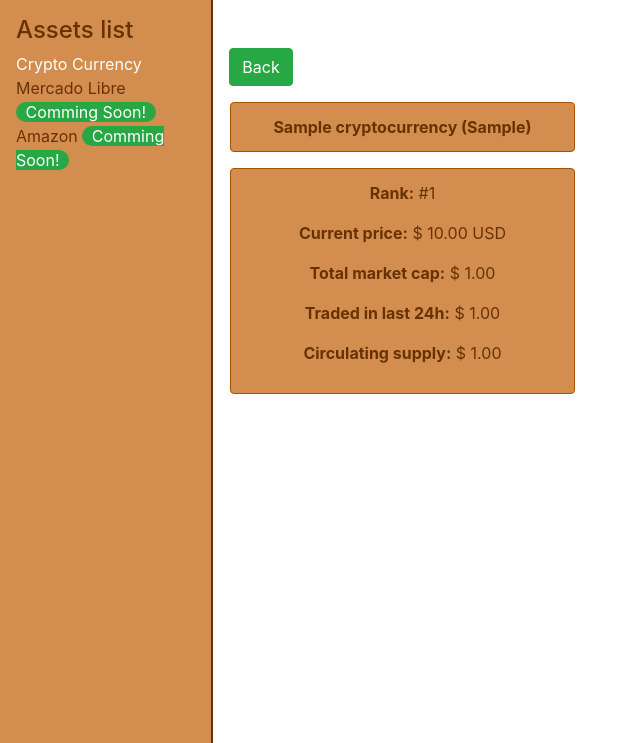
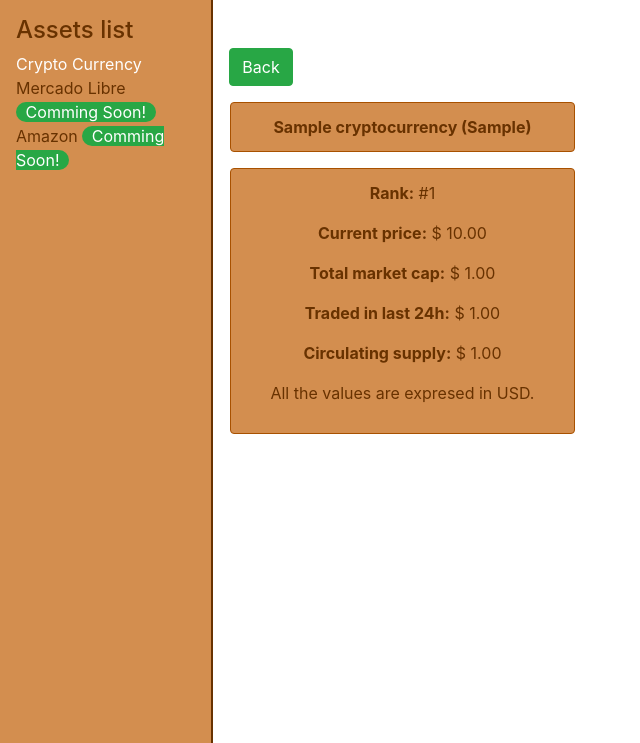
Before and after one commit to gonza56d/hitmeapp, a Django app: a page that uses hitmeapp/templates/crypto/detail.html in a window 1280 px wide. Shown: the part 58-801 px from the top of the page, without its empty margins (0-640 px from the left). Run offline with Django 3.2, Linux system fonts and the light colour scheme; a user stored in the database is signed in; tables that the repository leaves empty hold one stand-in row (values such as "Sample post"); parts of the project's set-up code (start-up, migrations or seed data) failed here and were passed over; some libraries are stand-ins or nearby versions.

Commit message:
aesthetic detail

```diff
--- a/hitmeapp/templates/crypto/detail.html
+++ b/hitmeapp/templates/crypto/detail.html
@@ -14,10 +14,11 @@
     <div class="col-md-8"></div>
     <div class="alert alert-app col-12 col-md-4 text-center">
         <p><strong>Rank:</strong> #{{ object.current_value.rank }}</p>
-        <p><strong>{% translate 'Current price' %}:</strong> $ {{ object.current_value.price|floatformat:2|intcomma }} USD</p>
+        <p><strong>{% translate 'Current price' %}:</strong> $ {{ object.current_value.price|floatformat:2|intcomma }}</p>
         <p><strong>{% translate 'Total market cap' %}:</strong> $ {{ object.current_value.market_cap|floatformat:2|intcomma }}</p>
         <p><strong>{% translate 'Traded in last 24h' %}:</strong> $ {{ object.current_value.volume|floatformat:2|intcomma }}</p>
         <p><strong>{% translate 'Circulating supply' %}:</strong> $ {{ object.current_value.circulating_supply|floatformat:2|intcomma }}</p>
+        <p>All the values are expresed in USD.</p>
     </div>
 </div>
 
```
